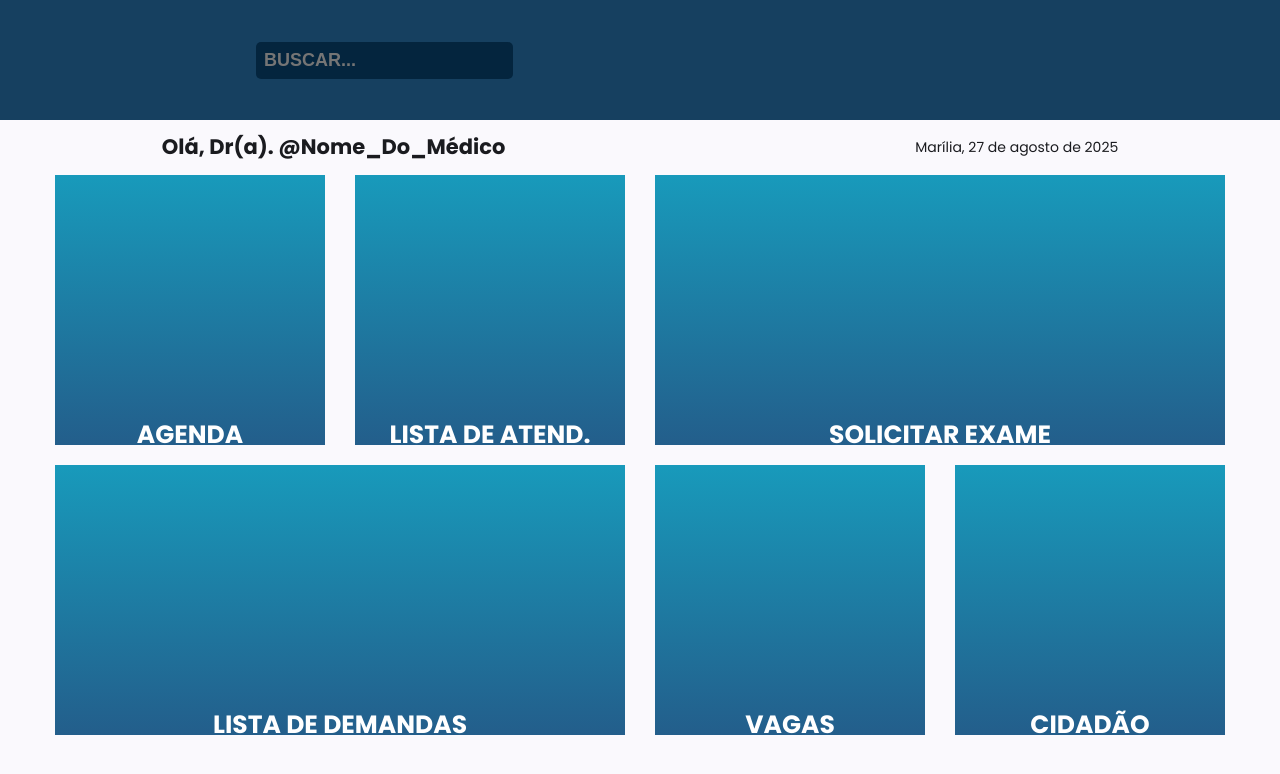
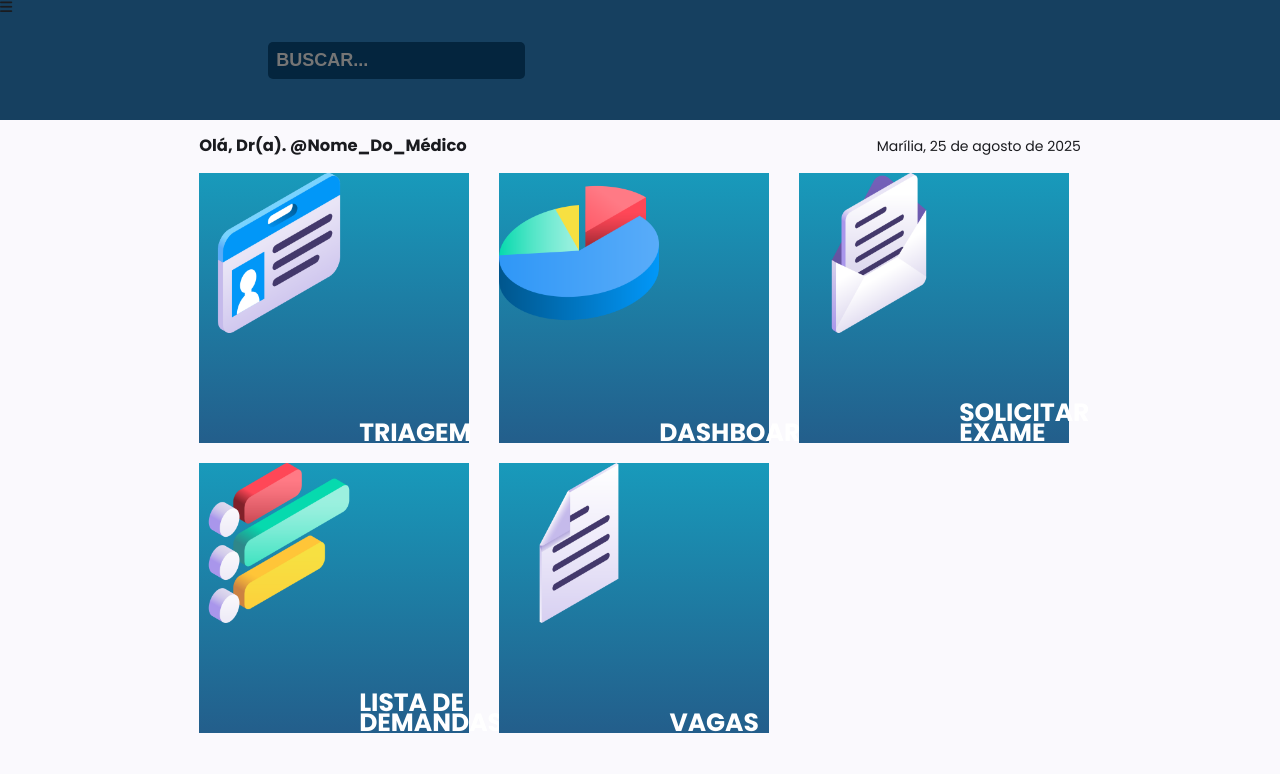
Before and after one commit to 1LucasGabriel/Front-End-Projeto-SMSM, an Angular app in the folder front-smsm/: page /home in a window 1280 px wide. Shown: the top 774 px of the page. Built offline with nearby package versions, Linux system fonts and the light colour scheme.

Commit message:
continuando o desenvolvimento da home e da listagem de demandas

```diff
--- a/front-smsm/src/app/pages/home/home.html
+++ b/front-smsm/src/app/pages/home/home.html
@@ -1,4 +1,5 @@
 <header>
+    <i class="fa-solid fa-bars" (click)="drawer.toggle()" [style.cursor]="'pointer'"></i>
     <search>
         <form>
             <input type="text" placeholder="Buscar...">
@@ -6,40 +7,85 @@
     </search>
 </header>
 
+<mat-drawer-container [hasBackdrop]="true">
+    <mat-drawer #drawer mode="over">
+        <aside (click)="irPara(['/home'])">
+            <i class="fa-solid fa-house"></i>
+            <p>Home</p>
+        </aside>
+
+        <aside>
+            <i class="fa-solid fa-address-card"></i>
+            <p>Triagem</p>
+        </aside>
+
+        <aside>
+            <i class="fa-solid fa-chart-pie"></i>
+            <p>Dashboards</p>
+        </aside>
+
+        <aside (click)="irPara(['/solicitacao-exame'])">
+            <i class="fa-solid fa-envelope"></i>
+            <p>Solicitar</p>
+        </aside>
+
+        <aside (click)="irPara(['/lista-demandas'])">
+            <i class="fa-solid fa-list"></i>
+            <p>Demandas</p>
+        </aside>
+
+        <aside>
+            <i class="fa-solid fa-file"></i>
+            <p>Vagas</p>
+        </aside>
+
+        <aside>
+            <i class="fa-solid fa-right-from-bracket"></i>
+            <p>Sair</p>
+        </aside>
+    </mat-drawer>
+
+    <mat-drawer-content>
         <main>
+            <section>
                 <article>
                     <h1>Olá, Dr(a). @Nome_Do_Médico</h1>
 
-        <p>Marília, 27 de agosto de 2025</p>
+                    <p>{{data}}</p>
                 </article>
 
-    <section>
+
+                <div class="divPrincipal">
                     <aside>
                         <div>
-                <span>Agenda</span>
+                            <img src="images/triagem.png" height="160px" width="160px" alt="">
+                            <span>Triagem</span>
                         </div>
 
                         <div>
-                <span>Lista de Atend.</span>
+                            <img src="images/dashboard.png" height="160px" width="160px" alt="">
+                            <span>Dashboards</span>
                         </div>
 
-            <div class="grande" (click)="irPara(['/solicitacao-exame'])">
+                        <div (click)="irPara(['/solicitacao-exame'])">
+                            <img src="images/solicitar-exame.png" height="160px" width="160px" alt="">
                             <span>Solicitar Exame</span>
                         </div>
                     </aside>
 
                     <aside>
-            <div class="grande" (click)="irPara(['/lista-demandas'])">
+                        <div (click)="irPara(['/lista-demandas'])">
+                            <img src="images/lista-demandas.png" height="160px" width="160px" alt="">
                             <span>Lista de Demandas</span>
                         </div>
 
                         <div>
+                            <img src="images/vagas.png" height="160px" width="160px" alt="">
                             <span>Vagas</span>
                         </div>
-
-            <div>
-                <span>Cidadão</span>
+                    </aside>
                 </div>
-        </aside>
             </section>
         </main>
+    </mat-drawer-content>
+</mat-drawer-container>
--- a/front-smsm/src/app/pages/home/home.ts
+++ b/front-smsm/src/app/pages/home/home.ts
@@ -1,18 +1,30 @@
 import { Component } from '@angular/core';
-import { Router } from '@angular/router';
+import { MatSidenavModule } from "@angular/material/sidenav";
+import { GenericService } from '../../services/generic-service';
 
 @Component({
   selector: 'app-home',
-  imports: [],
+  imports: [MatSidenavModule],
   templateUrl: './home.html',
   styleUrl: './home.scss'
 })
 export class Home {
+
+  public data: string = '';
+
   constructor(
-    private router: Router
+    private genericService: GenericService
   ) {}
 
+  ngOnInit() {
+    this.buscarData();
+  }
+
   public irPara(rota: string[]) {
-    this.router.navigate(rota);
+    this.genericService.irPara(rota);
+  }
+
+  public buscarData() {
+    this.data = this.genericService.buscarData('Marília');
   }
 }
--- a/front-smsm/src/app/pages/lista-demandas/lista-demandas.html
+++ b/front-smsm/src/app/pages/lista-demandas/lista-demandas.html
@@ -7,13 +7,42 @@
     </search>
 </header>
 
-<mat-drawer-container class="example-container" [hasBackdrop]="true">
+<mat-drawer-container [hasBackdrop]="true">
     <mat-drawer #drawer mode="over">
-        <i class="fa-solid fa-house"></i>
-        <i class="fa-regular fa-calendar"></i>
-        <i class="fa-regular fa-user"></i>
-        <i class="fa-solid fa-list"></i>
-        <i class="fa-solid fa-right-from-bracket"></i>
+        <aside (click)="irPara(['/home'])">
+            <i class="fa-solid fa-house"></i>
+            <p>Home</p>
+        </aside>
+
+        <aside>
+            <i class="fa-solid fa-address-card"></i>
+            <p>Triagem</p>
+        </aside>
+
+        <aside>
+            <i class="fa-solid fa-chart-pie"></i>
+            <p>Dashboards</p>
+        </aside>
+
+        <aside (click)="irPara(['/solicitacao-exame'])">
+            <i class="fa-solid fa-envelope"></i>
+            <p>Solicitar</p>
+        </aside>
+
+        <aside (click)="irPara(['/lista-demandas'])">
+            <i class="fa-solid fa-list"></i>
+            <p>Demandas</p>
+        </aside>
+
+        <aside>
+            <i class="fa-solid fa-file"></i>
+            <p>Vagas</p>
+        </aside>
+
+        <aside>
+            <i class="fa-solid fa-right-from-bracket"></i>
+            <p>Sair</p>
+        </aside>
     </mat-drawer>
 
     <mat-drawer-content>
@@ -21,7 +50,7 @@
             <section>
                 <article>
                     <h1>Lista de Demandas | @Unidade</h1>
-                    <p>Marília, 27 de Agosto de 2025</p>
+                    <p>{{data}}</p>
                 </article>
 
                 <table>
--- a/front-smsm/src/app/pages/lista-demandas/lista-demandas.ts
+++ b/front-smsm/src/app/pages/lista-demandas/lista-demandas.ts
@@ -6,6 +6,7 @@ import { MatSidenavModule } from '@angular/material/sidenav';
 import { MAT_DIALOG_DATA, MatDialog, MatDialogActions, MatDialogClose, MatDialogContent, MatDialogRef,
 MatDialogTitle } from '@angular/material/dialog';
 import { DetalheDemandaModal } from '../../modals/detalhe-demanda-modal/detalhe-demanda-modal';
+import { GenericService } from '../../services/generic-service';
 
 @Component({
   selector: 'app-lista-demandas',
@@ -15,10 +16,27 @@ import { DetalheDemandaModal } from '../../modals/detalhe-demanda-modal/detalhe-
 })
 export class ListaDemandas {
 
+  public data: string = '';
   readonly dialog = inject(MatDialog);
+
+  constructor(
+    private genericService: GenericService
+  ) {}
+
+  ngOnInit() {
+    this.buscarData();
+  }
 
   public openDialog(): void {
     const dialogRef = this.dialog.open(DetalheDemandaModal, {
     });
   }
+
+  public irPara(rota: string[]) {
+    this.genericService.irPara(rota);
+  }
+
+  public buscarData() {
+    this.data = this.genericService.buscarData('Marília');
+  }
 }
```
Lines whose indentation alone changed are shown as unchanged.
